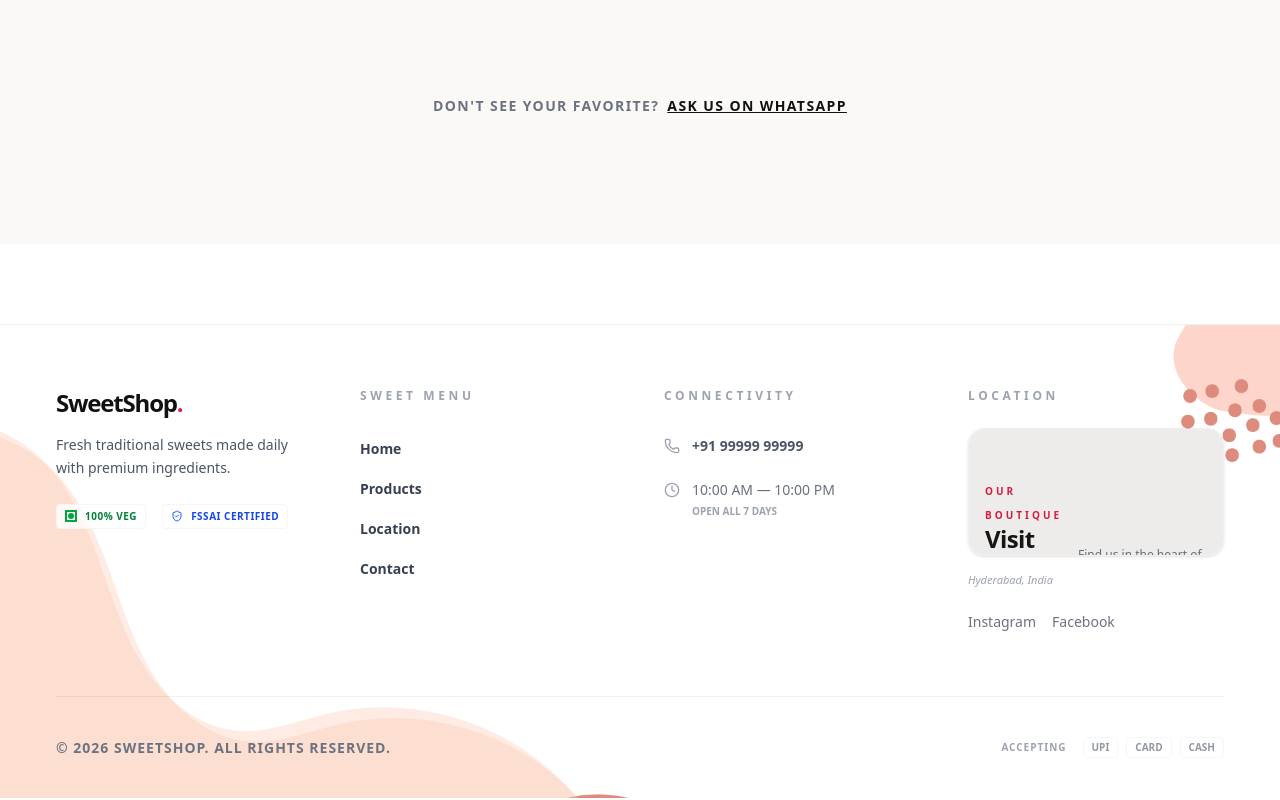
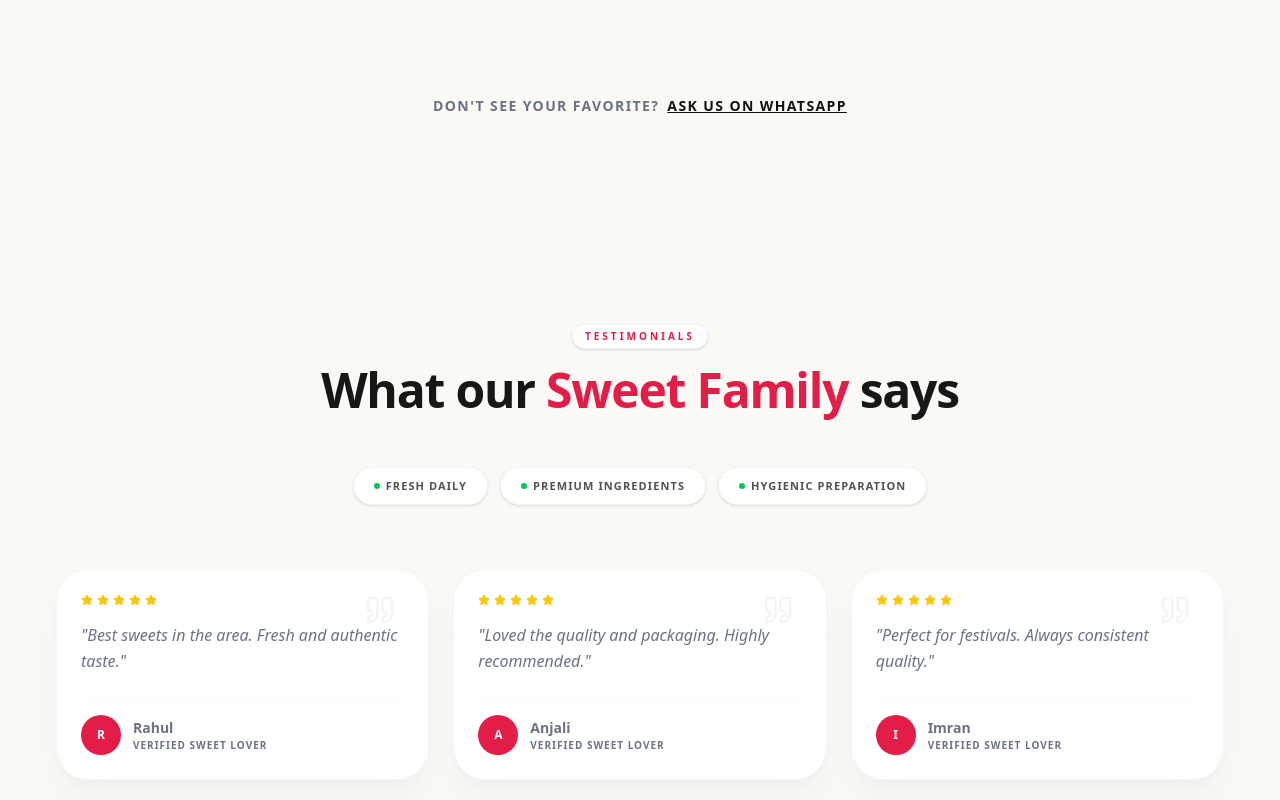
Before and after one commit to md-faizanahmad/sweets-shop, a Next.js app: page / in a window 1280 px wide. Shown: the part 2000-2800 px from the top of the page. Built offline with nearby package versions, Linux system fonts and the light colour scheme; grey boxes are pictures that could not be loaded.

Commit message:
feat: refactor and redesign TrustSection.tsx

```diff
--- a/src/app/page.tsx
+++ b/src/app/page.tsx
@@ -1,11 +1,13 @@
 import Hero from "@/features/home/hero";
 import { ProductsPreview } from "@/features/home/product-preview";
+import { TrustSection } from "@/features/home/trust-section";
 
 export default function HomePage() {
   return (
     <main>
       <Hero />
       <ProductsPreview />
+      <TrustSection />
       {/* <Image alt="" src="/assets/g-jamun.png" width={50} height={50} /> */}
     </main>
   );
--- a/src/components/ui/badge.tsx
+++ b/src/components/ui/badge.tsx
@@ -3,5 +3,10 @@ type Props = {
 };
 
 export function Badge({ label }: Props) {
-  return <span className="text-xs px-3 py-1 rounded-full border">{label}</span>;
+  return (
+    <span className="inline-flex items-center gap-1.5 text-[11px] font-black uppercase tracking-widest px-5 py-2.5 rounded-full bg-white border border-neutral-100 shadow-sm text-neutral-600 hover:border-(--nav-hover) hover:text-(--nav-hover) transition-all cursor-default">
+      <span className="w-1.5 h-1.5 rounded-full bg-green-500" />
+      {label}
+    </span>
+  );
 }
--- a/src/components/ui/review-card.tsx
+++ b/src/components/ui/review-card.tsx
@@ -1,14 +1,42 @@
-import type { Review } from "@/features/home/config/trust.config";
+"use client";
 
-type Props = {
-  review: Review;
-};
+import { Review } from "@/features/home/config/trust.config";
+import { motion } from "framer-motion";
+import { Star, Quote } from "lucide-react";
 
-export function ReviewCard({ review }: Props) {
+export function ReviewCard({ review }: { review: Review }) {
   return (
-    <div className="border rounded-lg p-4">
-      <p className="text-small">&quot;{review.text}&quot;</p>
-      <p className="text-small mt-3 font-medium">— {review.name}</p>
-    </div>
+    <motion.div
+      whileHover={{ y: -5 }}
+      className="relative p-6 rounded-4xl bg-white border border-neutral-100 shadow-xl shadow-neutral-200/40 flex flex-col"
+    >
+      {/* Decorative Quote Icon */}
+      <Quote className="absolute top-6 right-8 w-8 h-8 text-neutral-100 z-0" />
+
+      <div className="relative z-10">
+        {/* 5 Star Rating */}
+        <div className="flex gap-1 mb-4">
+          {[...Array(5)].map((_, i) => (
+            <Star key={i} className="w-3 h-3 fill-yellow-400 text-yellow-400" />
+          ))}
+        </div>
+
+        <p className="text-sm md:text-base text-neutral-600 leading-relaxed italic mb-6">
+          &quot;{review.text}&quot;
+        </p>
+
+        <div className="flex items-center gap-3 mt-auto pt-4 border-t border-neutral-50">
+          <div className="w-10 h-10 rounded-full bg-(--nav-hover) flex items-center justify-center text-white font-black text-xs">
+            {review.name.charAt(0)}
+          </div>
+          <div>
+            <p className="text-sm font-black text-neutral-900">{review.name}</p>
+            <p className="text-[10px] font-bold uppercase tracking-widest text-green-600">
+              Verified Sweet Lover
+            </p>
+          </div>
+        </div>
+      </div>
+    </motion.div>
   );
 }
--- /dev/null
+++ b/src/features/home/reviews.tsx
@@ -0,0 +1,35 @@
+"use client";
+
+import { motion } from "framer-motion";
+import { reviews } from "./config/trust.config";
+import { ReviewCard } from "@/components/ui/review-card";
+
+export function Reviews() {
+  return (
+    <motion.div
+      initial="hidden"
+      whileInView="visible"
+      viewport={{ once: true }}
+      variants={{
+        hidden: { opacity: 0 },
+        visible: {
+          opacity: 1,
+          transition: { staggerChildren: 0.15 },
+        },
+      }}
+      className="grid gap-6 md:grid-cols-3"
+    >
+      {reviews.map((review) => (
+        <motion.div
+          key={review.id}
+          variants={{
+            hidden: { opacity: 0, y: 20 },
+            visible: { opacity: 1, y: 0 },
+          }}
+        >
+          <ReviewCard review={review} />
+        </motion.div>
+      ))}
+    </motion.div>
+  );
+}
--- /dev/null
+++ b/src/features/home/trust-section.tsx
@@ -0,0 +1,46 @@
+"use client";
+
+import { Container } from "@/components/ui/container";
+import { badges } from "./config/trust.config";
+import { Badge } from "@/components/ui/badge";
+import { Reviews } from "./reviews";
+import { motion } from "framer-motion";
+
+export function TrustSection() {
+  return (
+    <section className="py-20 bg-[#FAF9F6] overflow-hidden">
+      <Container>
+        {/* Header - Boutique Style */}
+        <div className="flex flex-col items-center text-center mb-12 space-y-3">
+          <div className="flex items-center gap-2 px-3 py-1 rounded-full bg-white border border-neutral-100 shadow-sm">
+            <span className="text-[10px] font-black uppercase tracking-[0.3em] text-(--footer-accent)">
+              Testimonials
+            </span>
+          </div>
+          <h2 className="text-3xl md:text-5xl font-black tracking-tight text-neutral-900">
+            What our{" "}
+            <span style={{ color: "var(--nav-hover)" }}>Sweet Family</span> says
+          </h2>
+        </div>
+
+        {/* Badges - Floating Flex Row */}
+        <div className="flex flex-wrap justify-center gap-3 mb-16">
+          {badges.map((b, i) => (
+            <motion.div
+              key={b.id}
+              initial={{ opacity: 0, scale: 0.9 }}
+              whileInView={{ opacity: 1, scale: 1 }}
+              viewport={{ once: true }}
+              transition={{ delay: i * 0.1 }}
+            >
+              <Badge label={b.label} />
+            </motion.div>
+          ))}
+        </div>
+
+        {/* Reviews */}
+        <Reviews />
+      </Container>
+    </section>
+  );
+}
```
